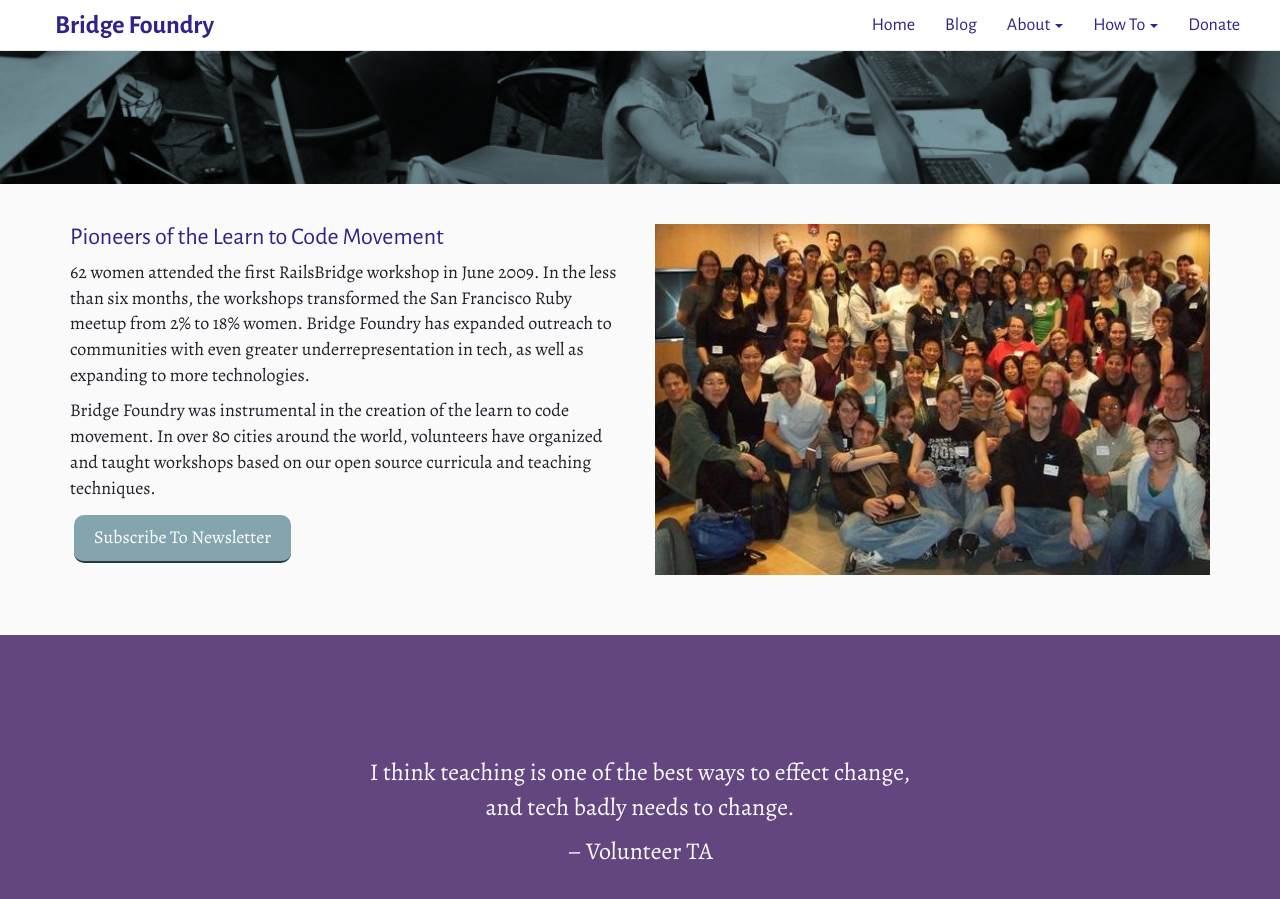
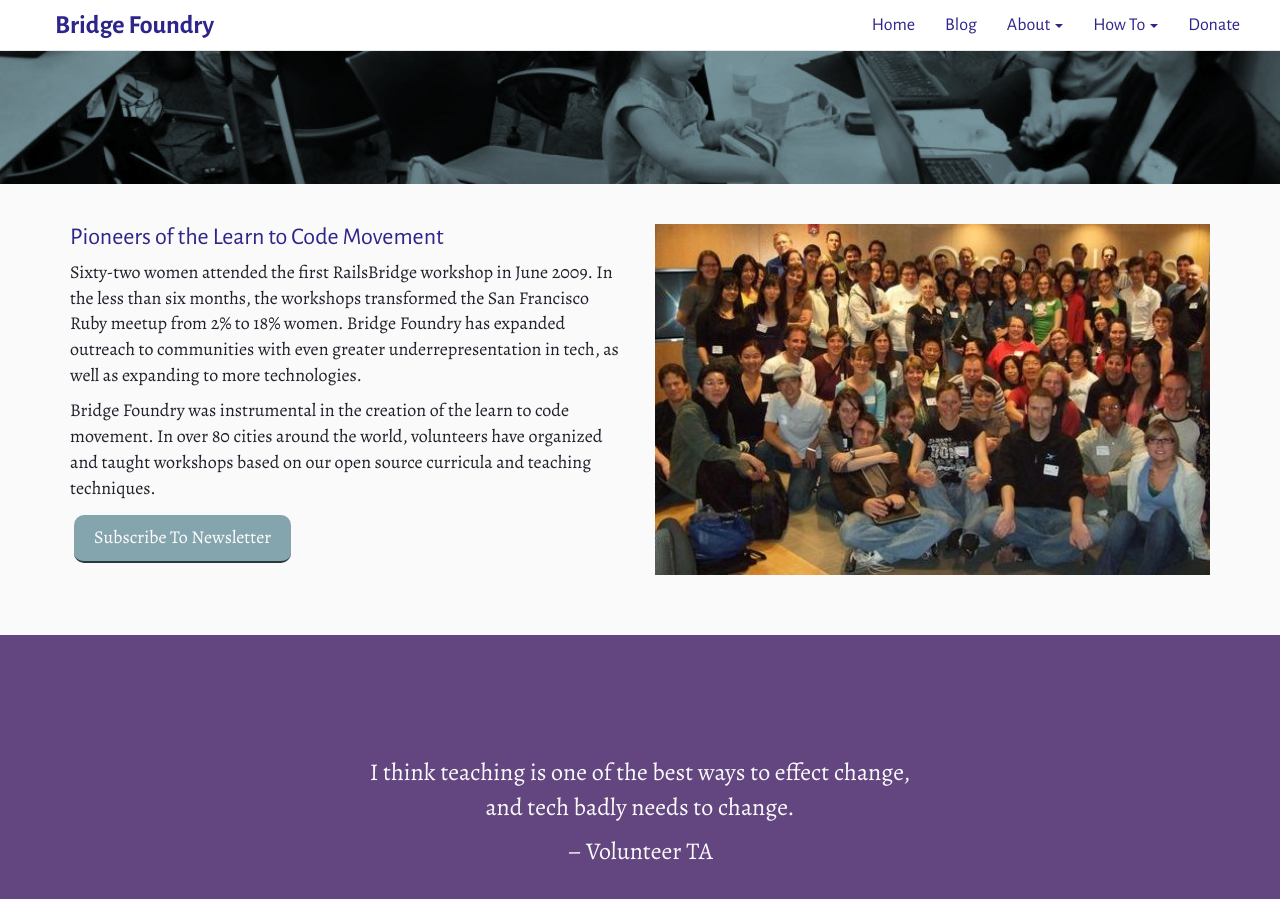
Before and after one commit to Satsaimistoowqp/bridgefoundry.github.io, a Jekyll site: the page built from index.html, in a window 1280 px wide and 900 px high, scrolled down 368 px. Built offline with Jekyll 4.4.1, drawn with Linux system fonts in a browser that asks for light colours.

Commit message:
changed 62 to Sixty-two to be grammar correct. was bugging me

```diff
--- a/index.html
+++ b/index.html
@@ -12,7 +12,7 @@ layout: default
         <div class="col-md-6">
           <h2>Pioneers of the Learn to Code Movement</h2>
 
-          <p>62 women attended the first RailsBridge workshop in June 2009. In the less than six months, the workshops transformed the San Francisco Ruby meetup from 2% to 18% women. Bridge Foundry has expanded outreach to communities with even greater underrepresentation in tech, as well as expanding to more technologies.</p>
+          <p>Sixty-two women attended the first RailsBridge workshop in June 2009. In the less than six months, the workshops transformed the San Francisco Ruby meetup from 2% to 18% women. Bridge Foundry has expanded outreach to communities with even greater underrepresentation in tech, as well as expanding to more technologies.</p>
           <p>Bridge Foundry was instrumental in the creation of the learn to code movement. In over 80 cities around the world, volunteers have organized and taught workshops based on our open source curricula and teaching techniques.
           </p>
 
```
